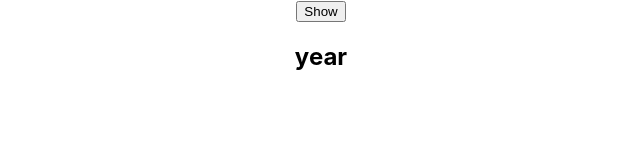
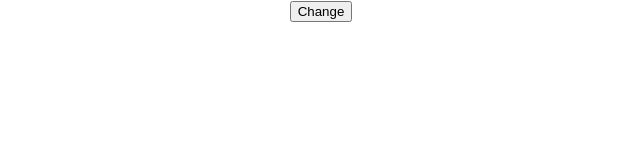
Before and after one commit to devpranab/React-Hooks, a React (Create React App) app: page / in a window 1280 px wide. Shown: the top 160 px of the page, without its empty margins (319-959 px from the left). Built offline with nearby package versions, Linux system fonts and the light colour scheme.

Commit message:
Rules of hooks

```diff
--- a/src/components/Test.js
+++ b/src/components/Test.js
@@ -2,24 +2,23 @@ import React, {useState} from "react";
 
 const Test = props => {
     const [myName, setMyName] = useState("");
-    const [myInfo, setMyInfo] = useState("");
+    const [myInfo, setMyInfo] = useState({
+        a: "Hello",
+        b: "Pranav"
+    });
 
     const changeState = () => {
         setMyName("Pranav");
         setMyInfo({
-            age: 30,
-            address: "kolkata, India"
+            a: "Hello",
+            b: "kolkata"
         })
-
     }
-
+  console.log("MyInfo:", myInfo);
     return(
         <div>
-      <button onClick={changeState}>Show</button>
-      <h2>{myName[0]}</h2>
-      <h2>{myName}</h2>
-      <h2>{myInfo.age} year</h2>
-      <h2>{myInfo.address}</h2>
+      <button onClick={changeState}>Change</button>
+
         </div>
     )
 }
```
